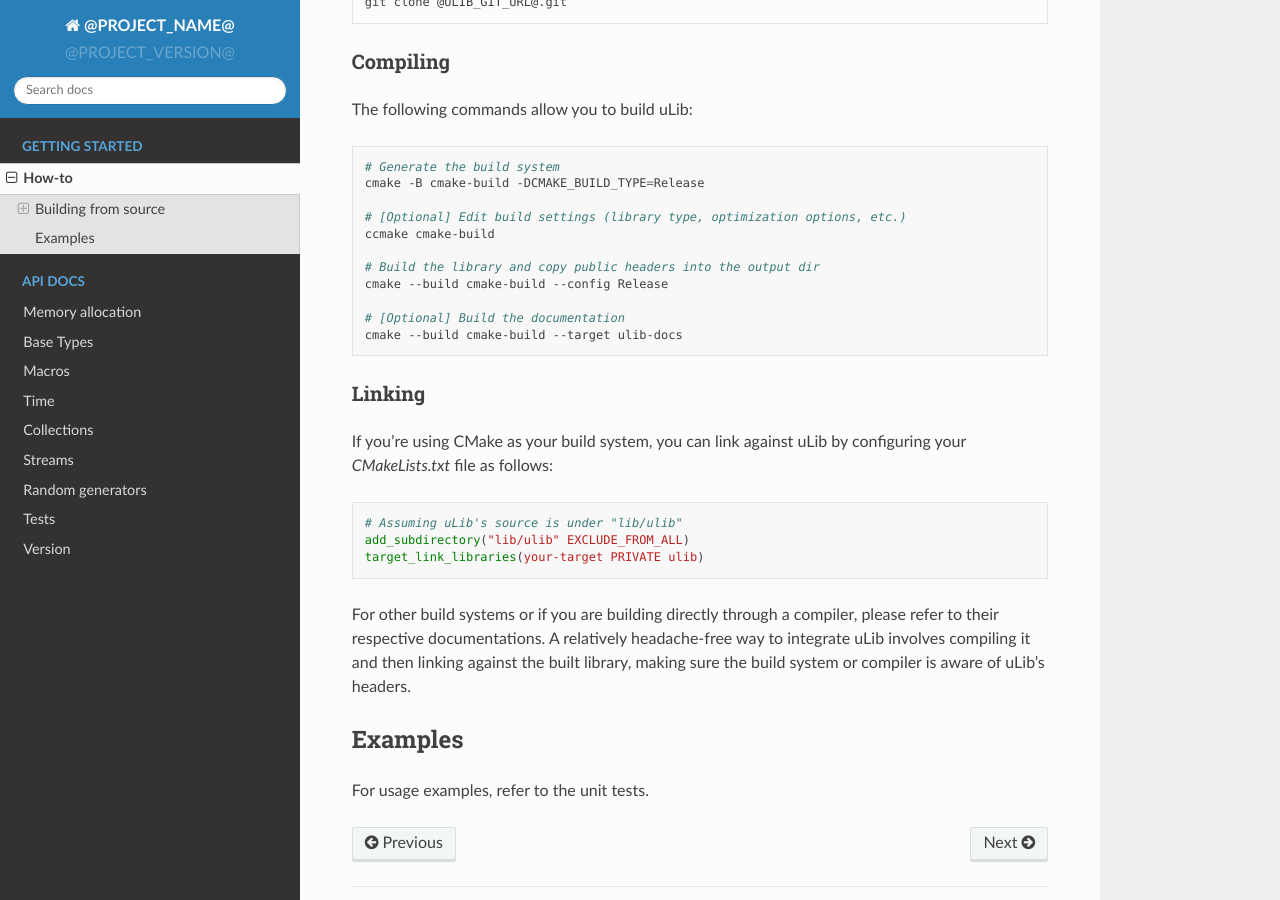
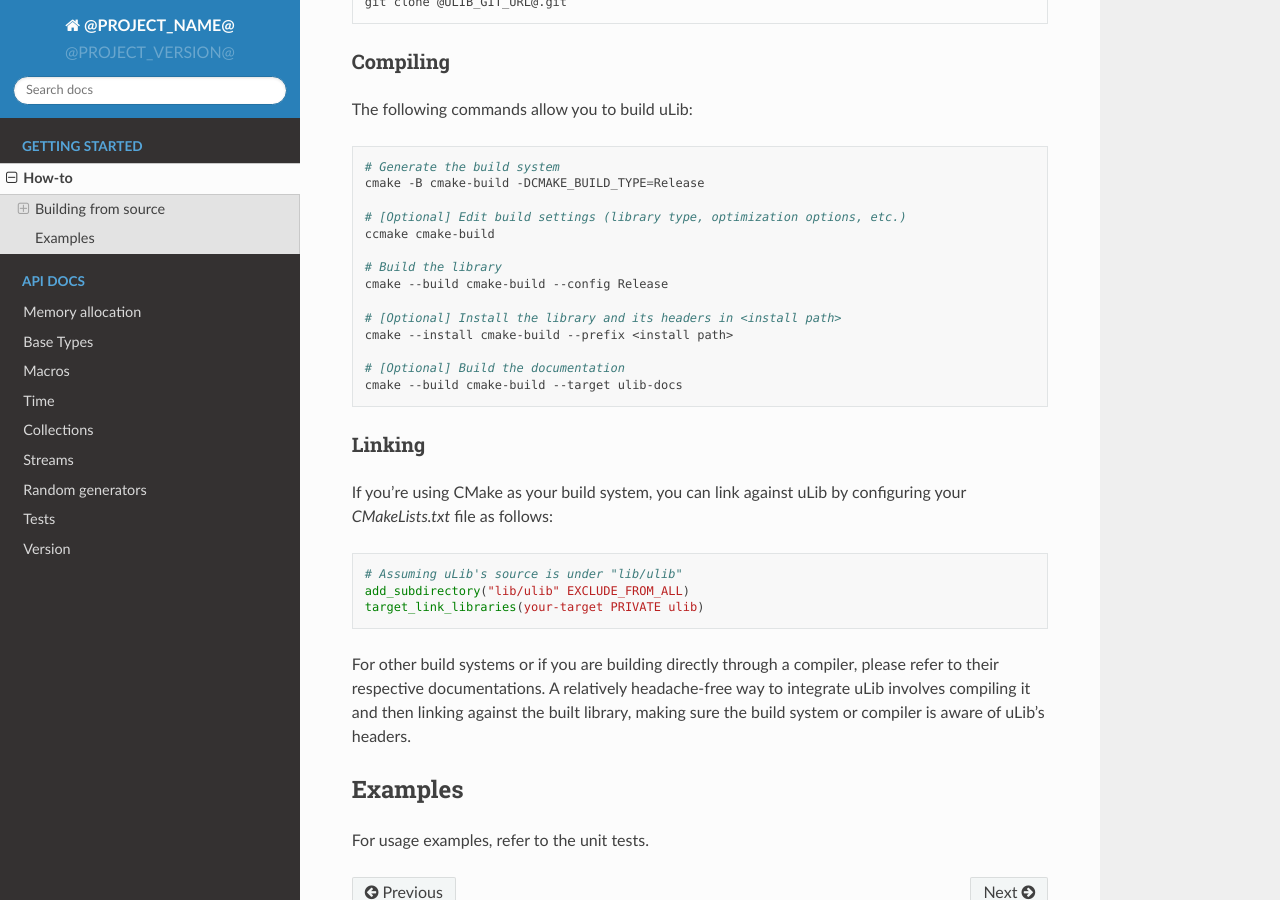
Before and after one commit to IvanoBilenchi/ulib, a Sphinx documentation site: the page built from docs/howto.rst, in a window 1280 px wide and 900 px high, scrolled down 959 px. Built offline with Sphinx 7.4.7 and the Read the Docs theme 2.0.0, drawn with Linux system fonts in a browser that asks for light colours.

Commit message:
Add install instructions to docs

```diff
--- a/docs/howto.rst
+++ b/docs/howto.rst
@@ -49,8 +49,11 @@ The following commands allow you to build uLib:
    # [Optional] Edit build settings (library type, optimization options, etc.)
    ccmake cmake-build
 
-   # Build the library and copy public headers into the output dir
+   # Build the library
    cmake --build cmake-build --config Release
+
+   # [Optional] Install the library and its headers in <install path>
+   cmake --install cmake-build --prefix <install path>
 
    # [Optional] Build the documentation
    cmake --build cmake-build --target ulib-docs
```
